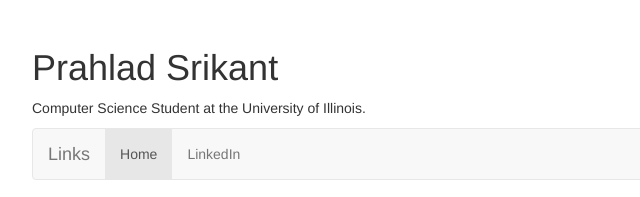
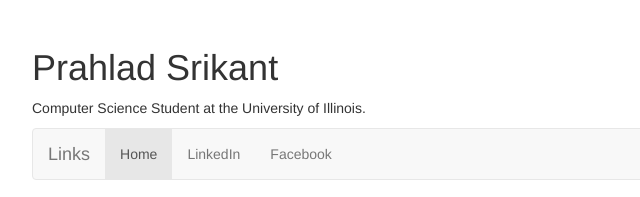
Before and after one commit to PrahladSrikant/PrahladSrikant.github.io, a plain HTML site: page index.html in a window 1280 px wide. Shown: the top 197 px of the page, 236-876 px from the left. Drawn offline with nearby package versions, Linux system fonts and the light colour scheme.

Commit message:
added facebook link

```diff
--- a/index.html
+++ b/index.html
@@ -25,7 +25,11 @@
       <ul class="nav navbar-nav">
         <li class="active"><a href="index.html">Home <span class="sr-only">(current)</span></a></li>
         <li><a href="https://www.linkedin.com/in/prahladsrikant">LinkedIn</a></li>
+           <li><a href="https://www.facebook.com/profile.php?id=100008752770978">Facebook</a></li>
       </ul>
+
+
+
     </div><!-- /.navbar-collapse -->
   </div><!-- /.container-fluid -->
 </nav>
```
